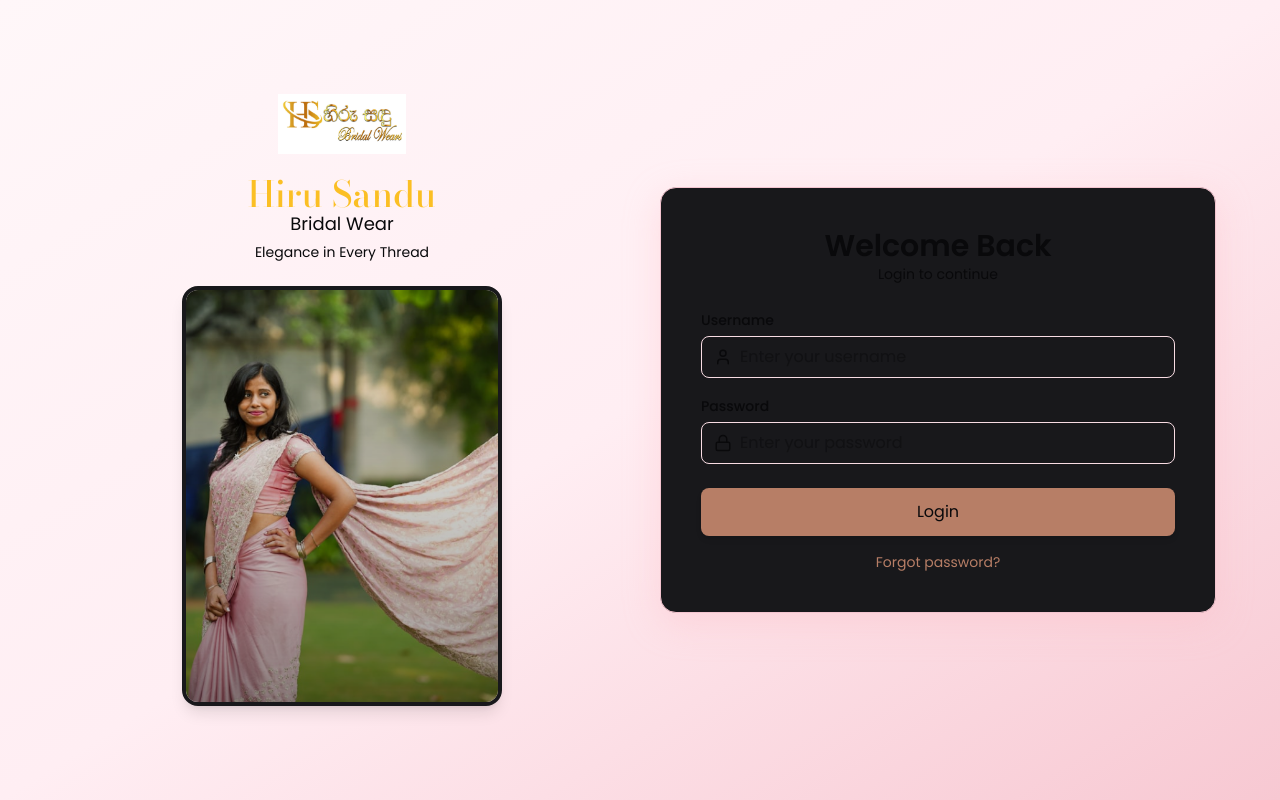
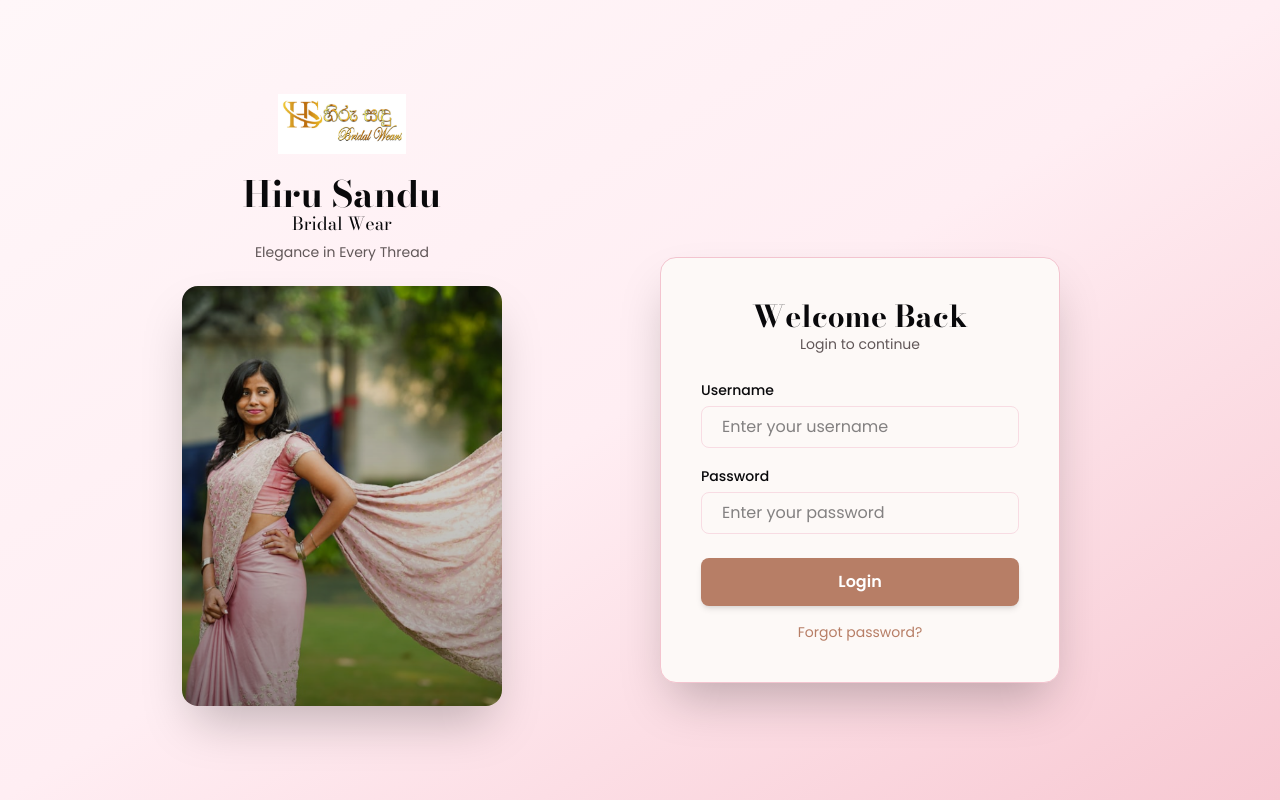
Before and after one commit to ZentroThread/Fabriq-frontend, a React (Vite) app: page / in a window 1280 px wide. Built offline with nearby package versions, Linux system fonts and the light colour scheme.

Commit message:
refactor: enhance login page layout and styling

```diff
--- a/src/pages/login.tsx
+++ b/src/pages/login.tsx
@@ -23,39 +23,45 @@
 
   return (
     <div className="min-h-screen flex items-center justify-center px-4 bg-gradient-to-br from-[#fff7f9] via-[#ffeef3] to-[#f7c8d2]">
-      <div className="max-w-6xl w-full grid md:grid-cols-2 gap-10 items-center">
-
+      <div className="max-w-6xl w-full grid md:grid-cols-2 gap-10 items-center justify-center min-h-[600px]">
         {/* LEFT SIDE */}
-        <div className="text-center">
+        <div className="flex flex-col justify-center items-center h-full text-center">
           {/* Logo */}
           <div className="flex justify-center mb-5">
             <img src={logo} alt="logo" className="w-32 object-contain" />
           </div>
 
-          <h1 className="text-4xl font-bold text-style">Hiru Sandu</h1>
-          <p className="text-lg text-gray-600 -mt-1">Bridal Wear</p>
-          <p className="text-sm text-gray-500 mt-1">Elegance in Every Thread</p>
+          <h1
+          style={{fontFamily: "Bodoni Moda"}}
+          className="text-4xl font-bold ">Hiru Sandu</h1>
+          <p
+          style={{fontFamily: "Bodoni Moda"}}
+          className="text-lg text-gray-600 -mt-1">Bridal Wear</p>
+          <p className="text-sm text-light-gray-medium mt-1">Elegance in Every Thread</p>
 
           {/* Model Image */}
           <div className="mt-6 flex justify-center">
             <img
               src={modelImg}
               alt="model"
-              className="w-80 h-[420px] object-cover rounded-2xl shadow-lg border-4 border-layout-bg"
+              className="w-80 h-[420px] object-cover rounded-2xl shadow-2xl  border-layout-bg"
             />
-
           </div>
         </div>
 
         {/* LOGIN FORM */}
+        <div className="flex flex-col justify-center  w-100 mt-35">
+          {/* ...existing login form code... */}
           <div
-          className="bg-layout-bg p-10 rounded-2xl border-[1.5px] border-[#f3c4cf]"
-          style={{ boxShadow: "0px 10px 35px rgba(255, 182, 193, 0.35)" }}
+            className="bg-light-rose-lightest p-10 rounded-2xl border-[1.5px]  h-full shadow-2xl border-[#f3c4cf]"
+
           >
-          <h2 className="text-3xl font-semibold text-gray-800 text-center">
+            <h2
+            style={{fontFamily: "Bodoni Moda"}}
+            className="text-3xl font-bold  text-gray-800 text-center">
               Welcome Back
             </h2>
-          <p className="text-center text-gray-500 text-sm mb-6">
+            <p className="text-center text-light-gray-medium text-sm mb-6">
               Login to continue
             </p>
 
@@ -123,7 +129,7 @@
                 w-full
                 bg-light-brown-medium text-white
                 py-3 rounded-lg shadow-md
-
+text-light-white font-semibold
                 transition-all duration-300
                 hover:bg-light-brown hover:scale-105 hover:shadow-xl
                 active:scale-95
@@ -138,6 +144,7 @@
           </div>
         </div>
       </div>
+    </div>
   );
 }
 
```
Lines whose indentation alone changed are shown as unchanged.
